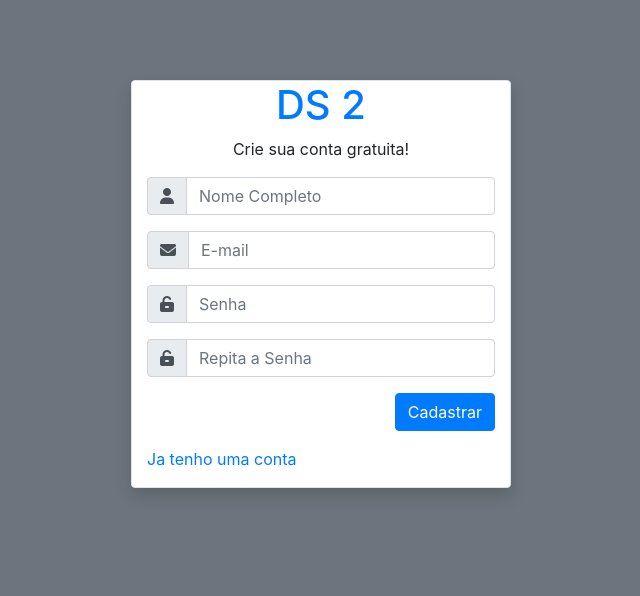
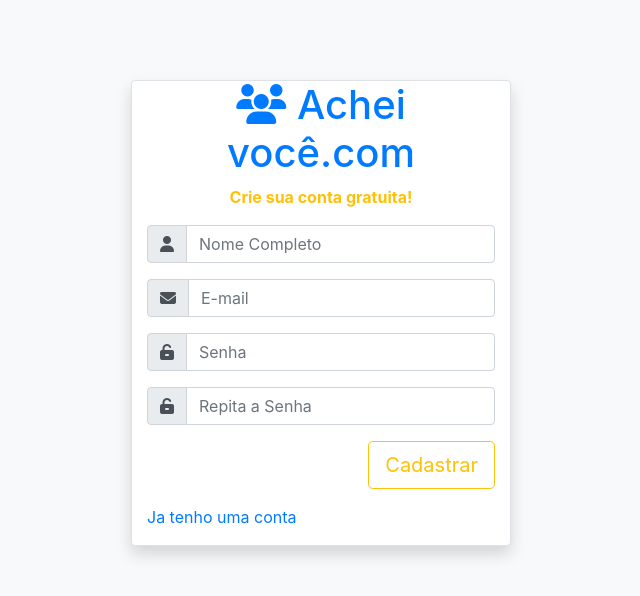
Before and after one commit to GrazyRocha/DS_2_SITE, a PHP site: page /registro.php in a window 1280 px wide. Shown: the top 596 px of the page, without its empty margins (319-959 px from the left). Run offline with PHP 8.4, Linux system fonts and the light colour scheme; some libraries are stand-ins or nearby versions.

Commit message:
Update registro.php

```diff
--- a/registro.php
+++ b/registro.php
@@ -4,34 +4,31 @@
 
 <head>
     <meta http-equiv="Content-Type" content="text/html; charset=UTF-8">
-
     <meta name="viewport" content="width=device-width, initial-scale=1, shrink-to-fit=no">
     <meta name="description" content="">
     <meta name="author" content="">
-    <link rel="icon" href="https://getbootstrap.com.br/favicon.ico">
+    <link rel="icon" href="favicon/novo.ico">
 
-    <title>DS 2</title>
+    <title>Achei Voce.com</title>
 
     <!-- Principal CSS do Bootstrap -->
     <link href="css/bootstrap.css" rel="stylesheet">
-
     <!-- Estilos customizados para esse template -->
     <link href="css/starter-template.css" rel="stylesheet">
-
     <!-- fonte icones -->
-
     <script src="js/fontawesome.js"></script>
 </head>
 
-<body cz-shortcut-listen="true" class="bg-secondary">
+<body cz-shortcut-listen="true" class="bg-light">
     <main role="main" class="container">
 
         <div class="row">
             <div class="col-sm-4 offset-sm-4 border shadow bg-white rounded">
                 <h1 class="text-center">
-                    <a href="index.php">DS 2</a>
+                    <a href="index.php"><i class="fas fa-users"></i>
+                    Achei você.com</a>
                 </h1>
-                <p class="text-center">Crie sua conta gratuita!</p></h1>
+                <p class="text-center text-warning font-weight-bold">Crie sua conta gratuita!</p></h1>
 
                 <form action="">
                 <div class="input-group mb-3">
@@ -71,7 +68,7 @@
                     </div>
 
                     <div class="form-group text-right">
-                        <button class="btn btn-primary">Cadastrar</button>
+                        <button type="button" class="btn btn-outline-warning btn-lg">Cadastrar</button>
                     </div>
 
                 </form>
```
